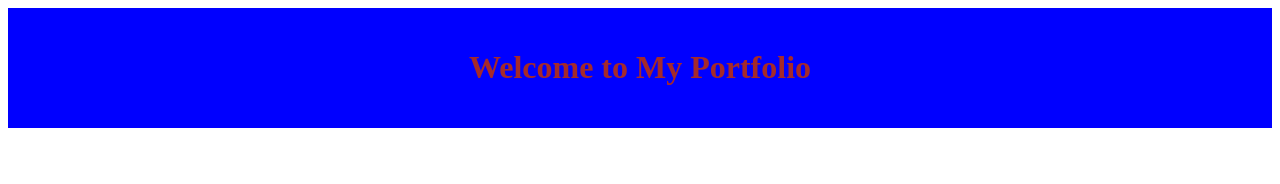
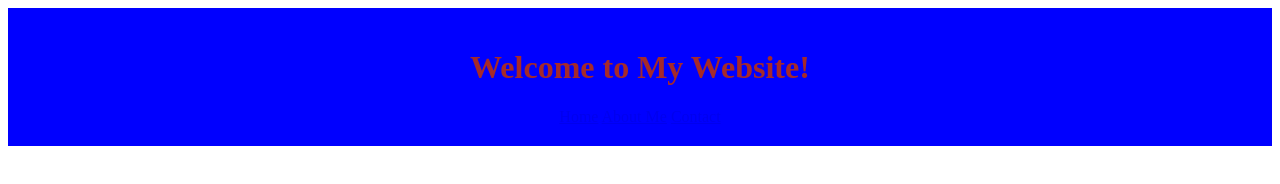
Before and after one commit to colinscott0/colinscott0.github.io, a plain HTML site: page index.html in a window 1280 px wide. Drawn offline with Linux system fonts and the light colour scheme.

Commit message:
Added nav bar

```diff
--- a/index.html
+++ b/index.html
@@ -1,7 +1,7 @@
 <!DOCTYPE html>
 <html>
 <head>
-    <title>Colin Scott</title>
+    <title>Colin Scott Portfolio</title>
     <style>
         header {
             background-color: blue;
@@ -15,7 +15,12 @@
 </head>
 <body>
     <header>
-        <h1>Welcome to My Portfolio</h1>
+        <h1>Welcome to My Website!</h1>
+        <nav>
+            <a href="#">Home</a>
+            <a href="#">About Me</a>
+            <a href="#">Contact</a>
+        </nav>
     </header>
 </body>
 </html>
```
